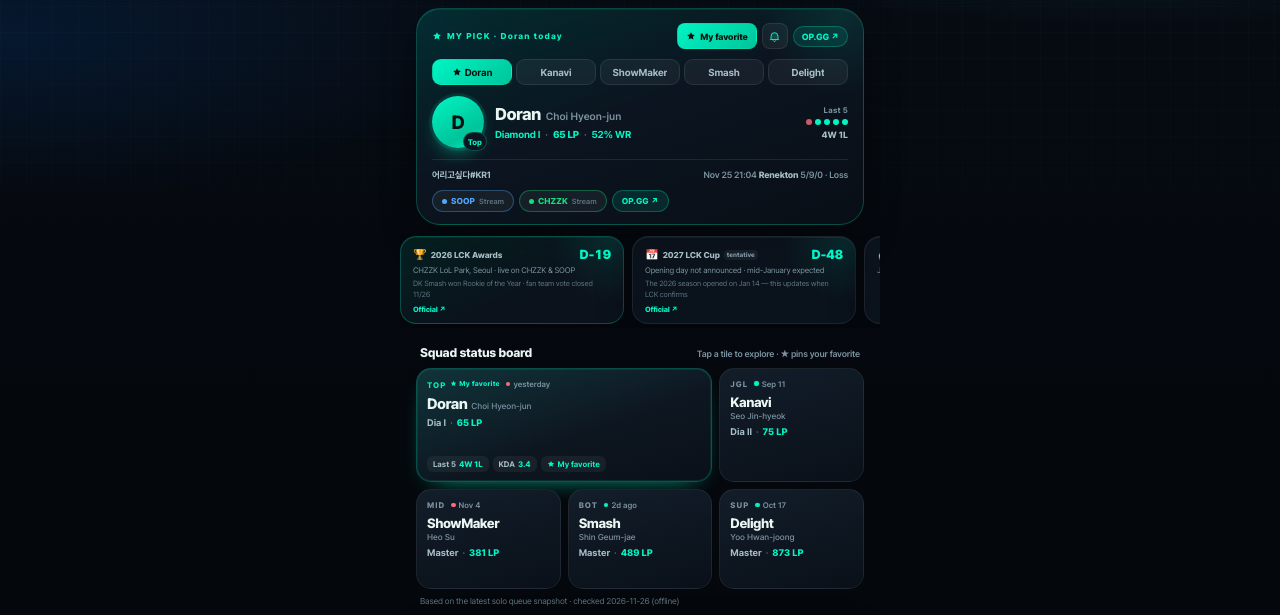
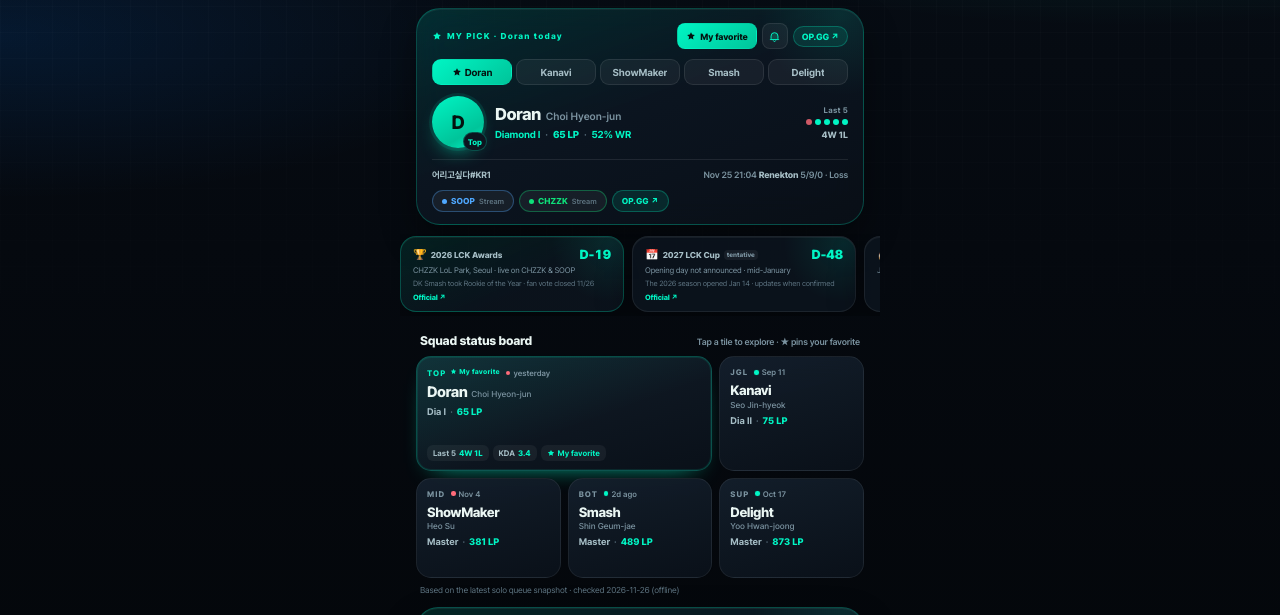
Before and after one commit to schl410-hub/dk-radar, a website: page index.html in a window 1280 px wide. Shown: the part 124-739 px from the top of the page. Drawn offline with Linux system fonts and the light colour scheme; no server answers.

Commit message:
이벤트 카드 문구 줄 수 제한·영문 문구 축약

```diff
--- a/data.js
+++ b/data.js
@@ -779,7 +779,7 @@ const EVENTS = [
     },
     note: {
       ko: 'DK 스매쉬 신인왕 · 팬 팀 투표 11.26 마감',
-      en: 'DK Smash won Rookie of the Year · fan team vote closed 11/26',
+      en: 'DK Smash took Rookie of the Year · fan vote closed 11/26',
       ja: 'DK スマッシュ新人王・ファン投票は11/26終了',
       zh: 'DK Smash 最佳新人 · 粉丝投票 11/26 截止'
     },
@@ -793,13 +793,13 @@ const EVENTS = [
     title: { ko: '2027 LCK 컵', en: '2027 LCK Cup', ja: '2027 LCKカップ', zh: '2027 LCK 杯' },
     sub: {
       ko: '개막일 미발표 · 1월 중순 예상',
-      en: 'Opening day not announced · mid-January expected',
+      en: 'Opening day not announced · mid-January',
       ja: '開幕日未発表・1月中旬の見込み',
       zh: '开幕日未公布 · 预计1月中旬'
     },
     note: {
       ko: '2026 시즌은 1월 14일 개막 · 확정되면 알려드려요',
-      en: 'The 2026 season opened on Jan 14 — this updates when LCK confirms',
+      en: 'The 2026 season opened Jan 14 · updates when confirmed',
       ja: '2026シーズンは1月14日開幕・確定次第更新',
       zh: '2026 赛季 1月14日开幕 · 确定后更新'
     },
--- a/styles.css
+++ b/styles.css
@@ -1652,8 +1652,14 @@ a.ev-card:hover, a.ev-card:focus-visible { border-color: var(--accent-line); }
   color: var(--accent); font-variant-numeric: tabular-nums;
 }
 .ev-card.is-birthday .ev-dd { color: var(--ink-2); }
-.ev-sub { font-size: 8px; line-height: 1.5; color: var(--muted); position: relative; z-index: 1; }
-.ev-note { font-size: 7.5px; line-height: 1.5; color: var(--muted-2); position: relative; z-index: 1; }
+.ev-sub {
+  font-size: 8px; line-height: 1.5; color: var(--muted); position: relative; z-index: 1;
+  display: -webkit-box; -webkit-line-clamp: 2; -webkit-box-orient: vertical; overflow: hidden;
+}
+.ev-note {
+  font-size: 7.5px; line-height: 1.5; color: var(--muted-2); position: relative; z-index: 1;
+  display: -webkit-box; -webkit-line-clamp: 2; -webkit-box-orient: vertical; overflow: hidden;
+}
 .ev-go { margin-top: 2px; font-size: 7.5px; font-weight: 800; color: var(--accent); position: relative; z-index: 1; }
 
 /* ---------- MY PICK 안의 인게임 줄 ---------- */
```
